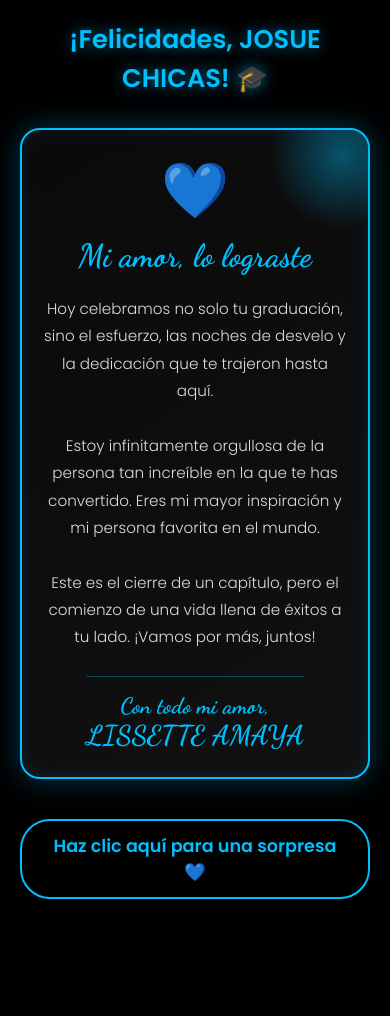
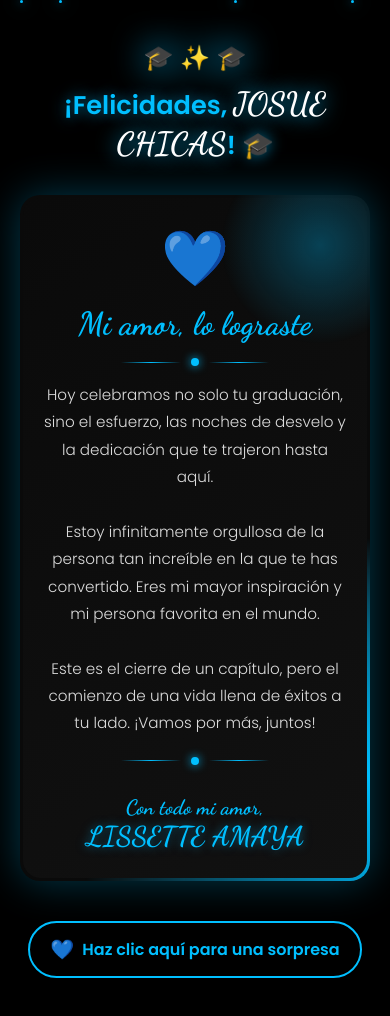
Before and after one commit to gabrielaamaya/tarjeta-, a plain HTML site: page index.html in a window 390 px wide. Before the commit the page ends 919 px from the top, so only its background shows below. Drawn offline with Linux system fonts and the light colour scheme.

Commit message:
se puso un poco de animacion

```diff
--- a/index.html
+++ b/index.html
@@ -4,23 +4,44 @@
     <meta charset="UTF-8">
     <meta name="viewport" content="width=device-width, initial-scale=1.0">
     <title>Para ti, mi graduado especial 🎓💙</title>
-    <!-- Conectamos el archivo CSS -->
     <link rel="stylesheet" href="style.css">
-    <!-- Importamos una letra bonita de Google Fonts -->
     <link href="https://fonts.googleapis.com/css2?family=Dancing+Script:wght@700&family=Poppins:wght@300;600&display=swap" rel="stylesheet">
 </head>
 <body>
 
+    <!-- Fondo animado de estrellas -->
+    <div class="fondo-estrellas">
+        <div class="estrella"></div>
+        <div class="estrella"></div>
+        <div class="estrella"></div>
+        <div class="estrella"></div>
+        <div class="estrella"></div>
+        <div class="estrella"></div>
+        <div class="estrella"></div>
+        <div class="estrella"></div>
+        <div class="estrella"></div>
+        <div class="estrella"></div>
+    </div>
+
     <div class="contenedor-principal">
 
-        <h1>¡Felicidades, JOSUE CHICAS! 🎓</h1>
+        <div class="corona-decorativa">🎓 ✨ 🎓</div>
 
-        <!-- La Tarjeta (Card) con el mensaje de amor -->
+        <h1>¡Felicidades, <span class="nombre-destacado">JOSUE CHICAS</span>! 🎓</h1>
+
         <div class="card">
             <div class="card-brillo"></div>
+            <div class="card-borde-giratorio"></div>
             <div class="card-contenido">
                 <span class="icono-corazon">💙</span>
                 <h2>Mi amor, lo lograste</h2>
+
+                <div class="linea-decorativa">
+                    <span></span>
+                    <span class="punto"></span>
+                    <span></span>
+                </div>
+
                 <p class="mensaje-amor">
                     Hoy celebramos no solo tu graduación, sino el esfuerzo, las noches de desvelo y la dedicación que te trajeron hasta aquí.
                     <br><br>
@@ -28,24 +49,30 @@
                     <br><br>
                     Este es el cierre de un capítulo, pero el comienzo de una vida llena de éxitos a tu lado. ¡Vamos por más, juntos!
                 </p>
+
+                <div class="linea-decorativa">
+                    <span></span>
+                    <span class="punto"></span>
+                    <span></span>
+                </div>
+
                 <div class="firma-card">
                     Con todo mi amor,<br>
-                    <strong>LISSETTE AMAYA </strong>
+                    <strong>LISSETTE AMAYA</strong>
                 </div>
             </div>
         </div>
 
-        <!-- Botón sorpresa -->
-        <button id="botonSorpresa">Haz clic aquí para una sorpresa 💙</button>
+        <button id="botonSorpresa">
+            <span class="icono-boton">💙</span> Haz clic aquí para una sorpresa
+        </button>
 
-        <!-- Mensaje oculto que aparecerá con JavaScript -->
         <div id="mensajeOculto" class="oculto">
             <p>¡Eres mi mayor orgullo! Que todos tus sueños se cumplan. Te amo infinitamente. ✨</p>
         </div>
 
     </div>
 
-    <!-- Conectamos el archivo JavaScript -->
     <script src="script.js"></script>
 </body>
 </html>
--- a/style.css
+++ b/style.css
@@ -5,18 +5,59 @@
     box-sizing: border-box;
 }
 
-/* Colores y Estilos generales */
 body {
-    background-color: #000000; /* Fondo Negro */
+    background-color: #000000;
     color: #ffffff;
     font-family: 'Poppins', sans-serif;
     display: flex;
     justify-content: center;
     align-items: center;
     min-height: 100vh;
-    padding: 20px;
+    padding: 40px 20px;
+    overflow-x: hidden;
+    position: relative;
 }
 
+/* --- FONDO ANIMADO DE ESTRELLAS --- */
+.fondo-estrellas {
+    position: fixed;
+    top: 0;
+    left: 0;
+    width: 100%;
+    height: 100%;
+    z-index: -1;
+    overflow: hidden;
+}
+
+.estrella {
+    position: absolute;
+    width: 3px;
+    height: 3px;
+    background-color: #00bfff;
+    border-radius: 50%;
+    box-shadow: 0 0 10px #00bfff, 0 0 20px #00bfff;
+    animation: flotarEstrella 15s infinite linear;
+}
+
+.estrella:nth-child(1) { left: 10%; animation-duration: 12s; animation-delay: 0s; }
+.estrella:nth-child(2) { left: 25%; animation-duration: 18s; animation-delay: 2s; }
+.estrella:nth-child(3) { left: 40%; animation-duration: 15s; animation-delay: 4s; }
+.estrella:nth-child(4) { left: 55%; animation-duration: 20s; animation-delay: 1s; }
+.estrella:nth-child(5) { left: 70%; animation-duration: 14s; animation-delay: 3s; }
+.estrella:nth-child(6) { left: 85%; animation-duration: 17s; animation-delay: 5s; }
+.estrella:nth-child(7) { left: 15%; animation-duration: 22s; animation-delay: 6s; }
+.estrella:nth-child(8) { left: 60%; animation-duration: 13s; animation-delay: 7s; }
+.estrella:nth-child(9) { left: 90%; animation-duration: 19s; animation-delay: 8s; }
+.estrella:nth-child(10) { left: 5%; animation-duration: 16s; animation-delay: 9s; }
+
+@keyframes flotarEstrella {
+    0% { transform: translateY(100vh) scale(0); opacity: 0; }
+    10% { opacity: 1; }
+    90% { opacity: 1; }
+    100% { transform: translateY(-100px) scale(1.5); opacity: 0; }
+}
+
+/* --- CONTENEDOR PRINCIPAL --- */
 .contenedor-principal {
     max-width: 800px;
     width: 100%;
@@ -24,47 +65,94 @@ body {
     display: flex;
     flex-direction: column;
     align-items: center;
+    animation: aparecerSuave 1.5s ease-out;
+}
+
+@keyframes aparecerSuave {
+    from { opacity: 0; transform: translateY(30px); }
+    to { opacity: 1; transform: translateY(0); }
+}
+
+.corona-decorativa {
+    font-size: 2rem;
+    margin-bottom: 10px;
+    animation: brillarCorona 2s infinite alternate;
+}
+
+@keyframes brillarCorona {
+    from { filter: drop-shadow(0 0 5px #00bfff); }
+    to { filter: drop-shadow(0 0 20px #00bfff); }
 }
 
 h1 {
-    color: #00bfff; /* Azul brillante */
+    color: #00bfff;
     font-size: 2.2rem;
     margin-bottom: 30px;
     text-shadow: 0 0 15px rgba(0, 191, 255, 0.6);
     font-weight: 600;
 }
 
-/* --- DISEÑO DE LA TARJETA (CARD) --- */
+.nombre-destacado {
+    font-family: 'Dancing Script', cursive;
+    font-size: 2.8rem;
+    color: #ffffff;
+    text-shadow: 0 0 20px #00bfff;
+}
+
+/* --- TARJETA CON BORDE GIRATORIO --- */
 .card {
     position: relative;
-    background: linear-gradient(145deg, #0a0a0a, #111111);
-    border: 2px solid #00bfff;
+    background: #0a0a0a;
     border-radius: 20px;
-    padding: 40px 30px;
+    padding: 3px;
     width: 100%;
     max-width: 600px;
-    box-shadow: 0 0 30px rgba(0, 191, 255, 0.3), inset 0 0 20px rgba(0, 191, 255, 0.1);
     margin-bottom: 40px;
+    box-shadow: 0 0 40px rgba(0, 191, 255, 0.3);
     overflow: hidden;
-    transition: transform 0.3s ease, box-shadow 0.3s ease;
+    transition: transform 0.4s ease, box-shadow 0.4s ease;
 }
 
-/* Efecto al pasar el mouse */
 .card:hover {
-    transform: translateY(-5px);
-    box-shadow: 0 0 45px rgba(0, 191, 255, 0.6), inset 0 0 30px rgba(0, 191, 255, 0.2);
+    transform: translateY(-8px) scale(1.01);
+    box-shadow: 0 0 60px rgba(0, 191, 255, 0.6);
 }
 
-/* Brillo decorativo en la esquina */
+.card-borde-giratorio {
+    position: absolute;
+    top: -50%;
+    left: -50%;
+    width: 200%;
+    height: 200%;
+    background: conic-gradient(transparent, #00bfff, transparent 30%);
+    animation: girarBorde 4s linear infinite;
+    z-index: 0;
+}
+
+@keyframes girarBorde {
+    0% { transform: rotate(0deg); }
+    100% { transform: rotate(360deg); }
+}
+
+.card-contenido {
+    position: relative;
+    background: linear-gradient(145deg, #0a0a0a, #111111);
+    border-radius: 18px;
+    padding: 40px 30px;
+    z-index: 1;
+    overflow: hidden;
+}
+
 .card-brillo {
     position: absolute;
     top: -50px;
     right: -50px;
-    width: 150px;
-    height: 150px;
-    background: radial-gradient(circle, rgba(0, 191, 255, 0.4) 0%, transparent 70%);
+    width: 200px;
+    height: 200px;
+    background: radial-gradient(circle, rgba(0, 191, 255, 0.3) 0%, transparent 70%);
     border-radius: 50%;
     pointer-events: none;
+    z-index: 2;
 }
 
 .icono-corazon {
@@ -83,62 +171,109 @@ h1 {
     font-family: 'Dancing Script', cursive;
     color: #00bfff;
     font-size: 2.5rem;
-    margin-bottom: 20px;
+    margin-bottom: 15px;
     font-weight: 700;
+}
+
+.linea-decorativa {
+    display: flex;
+    align-items: center;
+    justify-content: center;
+    gap: 10px;
+    margin: 15px 0;
+}
+
+.linea-decorativa span:not(.punto) {
+    width: 60px;
+    height: 1px;
+    background: linear-gradient(90deg, transparent, #00bfff, transparent);
+}
+
+.linea-decorativa .punto {
+    width: 8px;
+    height: 8px;
+    background-color: #00bfff;
+    border-radius: 50%;
+    box-shadow: 0 0 10px #00bfff;
 }
 
 .mensaje-amor {
     font-size: 1.05rem;
     line-height: 1.8;
     color: #dcdcdc;
-    margin-bottom: 25px;
+    margin-bottom: 20px;
     font-weight: 300;
 }
 
 .firma-card {
     font-family: 'Dancing Script', cursive;
-    font-size: 1.6rem;
+    font-size: 1.5rem;
     color: #00bfff;
-    border-top: 1px solid rgba(0, 191, 255, 0.3);
-    padding-top: 15px;
+    margin-top: 15px;
     display: inline-block;
 }
 
 .firma-card strong {
     font-size: 2rem;
+    text-shadow: 0 0 10px rgba(0, 191, 255, 0.5);
 }
 
-/* --- BOTÓN Y MENSAJE OCULTO --- */
 button {
     background-color: transparent;
     color: #00bfff;
     border: 2px solid #00bfff;
-    padding: 12px 25px;
+    padding: 14px 30px;
     font-size: 1.1rem;
     border-radius: 30px;
     cursor: pointer;
     transition: all 0.3s ease;
     font-weight: 600;
     font-family: 'Poppins', sans-serif;
+    display: flex;
+    align-items: center;
+    gap: 8px;
+    position: relative;
+    overflow: hidden;
+}
+
+button::before {
+    content: '';
+    position: absolute;
+    top: 0;
+    left: -100%;
+    width: 100%;
+    height: 100%;
+    background: linear-gradient(90deg, transparent, rgba(0, 191, 255, 0.4), transparent);
+    transition: left 0.5s ease;
+}
+
+button:hover::before {
+    left: 100%;
 }
 
 button:hover {
     background-color: #00bfff;
     color: #000000;
-    box-shadow: 0 0 25px rgba(0, 191, 255, 0.8);
+    box-shadow: 0 0 30px rgba(0, 191, 255, 0.9);
+    transform: scale(1.05);
+}
+
+.icono-boton {
+    font-size: 1.2rem;
 }
 
 .oculto {
     display: none;
     margin-top: 25px;
-    padding: 20px;
+    padding: 25px;
     background-color: rgba(0, 191, 255, 0.1);
-    border-left: 4px solid #00bfff;
-    border-radius: 5px;
+    border: 1px solid rgba(0, 191, 255, 0.3);
+    border-radius: 15px;
     font-size: 1.2rem;
     color: #00bfff;
     animation: aparecer 1s ease-in-out;
     max-width: 600px;
+    box-shadow: 0 0 20px rgba(0, 191, 255, 0.2);
 }
 
 @keyframes aparecer {
@@ -146,12 +281,14 @@ button:hover {
     to { opacity: 1; transform: translateY(0); }
 }
 
-/* Ajuste para celulares */
 @media (max-width: 600px) {
     h1 { font-size: 1.6rem; }
-    .card { padding: 25px 20px; }
+    .nombre-destacado { font-size: 2rem; }
+    .card-contenido { padding: 25px 20px; }
     .card h2 { font-size: 2rem; }
     .mensaje-amor { font-size: 0.95rem; }
-    .firma-card { font-size: 1.4rem; }
+    .firma-card { font-size: 1.3rem; }
     .firma-card strong { font-size: 1.7rem; }
+    button { font-size: 1rem; padding: 12px 20px; }
+    .corona-decorativa { font-size: 1.5rem; }
 }
```
Also changed, not shown: script.js (+28 -20 lines).
